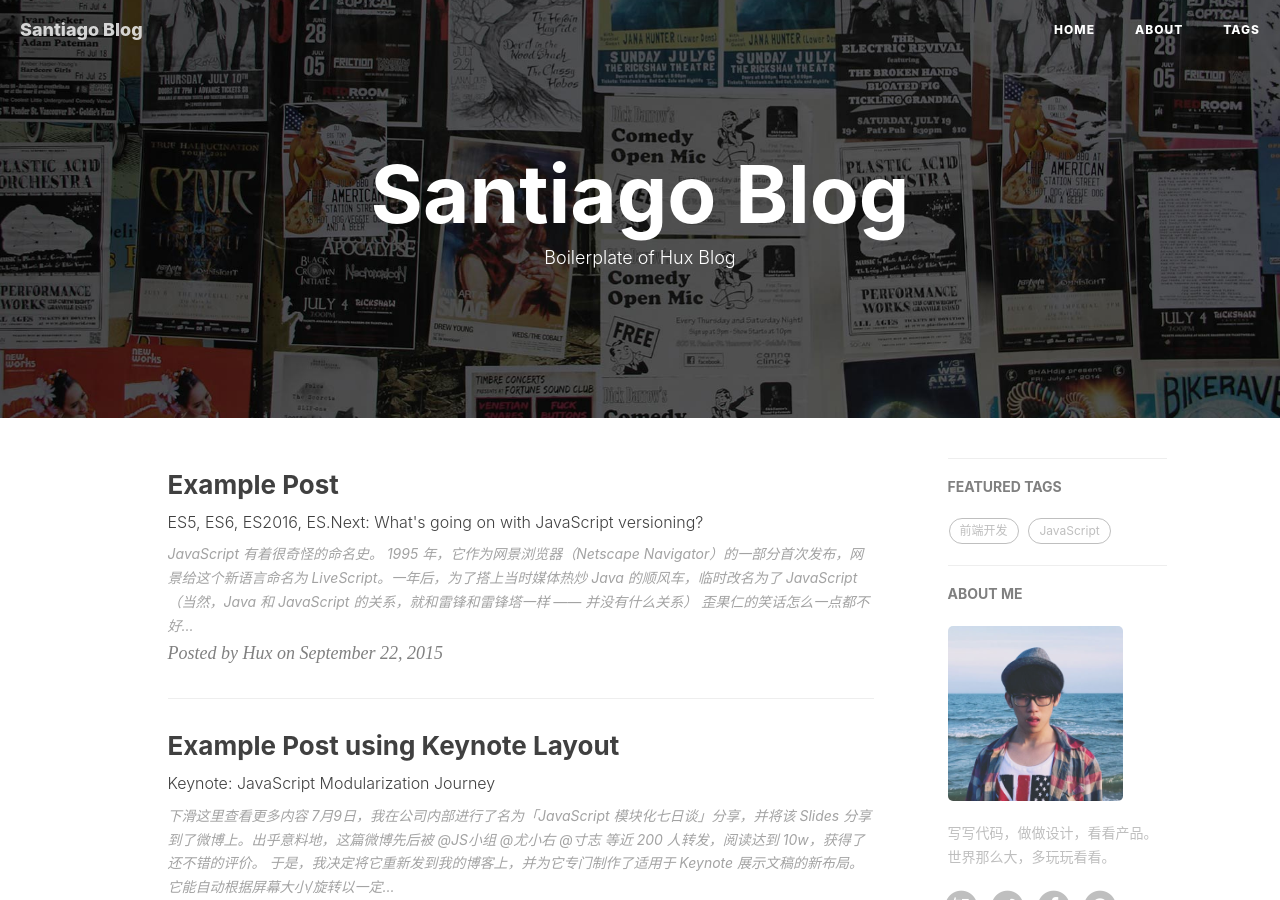
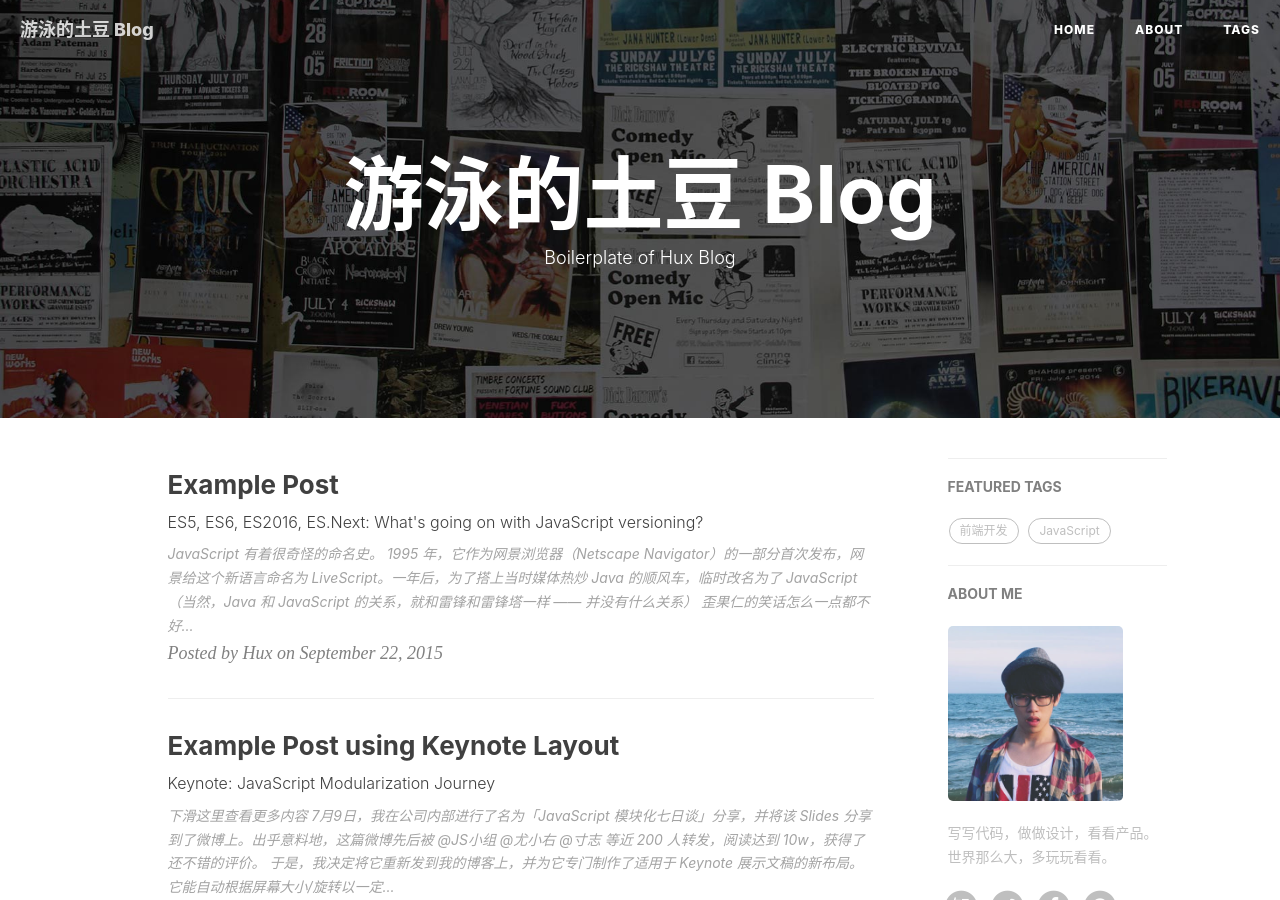
Before and after one commit to newday2016/newday2016.github.io, a Jekyll site: the page built from index.html, in a window 1280 px wide and 900 px high. Built offline with Jekyll 4.4.1, drawn with Linux system fonts in a browser that asks for light colours; nearby versions of some CDN libraries; the list of posts is cut into pages by our own code; comment, search, counter and statistics services are not loaded; some of the changed text lies outside the part shown.

Commit message:
2018-2
afadf

```diff
--- a/_config.yml
+++ b/_config.yml
@@ -1,22 +1,22 @@
 # Site settings
-title: Santiago Blog
-SEOTitle: 你的博客 | Santiago Blog
+title: 游泳的土豆 Blog
+SEOTitle: 你的博客 | 游泳的土豆 Blog
 header-img: img/home-bg.jpg
-email: santiago@gmail.com
+email: 游泳的土豆@gmail.com
 description: ""
 keyword: ""
-url: "http://santiago.me"              # your host, for absolute URL
+url: "http://游泳的土豆.me"              # your host, for absolute URL
 baseurl: ""         # for example, '/blog' if your blog hosted on 'host/blog'
 
 
 
 # SNS settings
 RSS: false
-weibo_username:     santiago
-zhihu_username:     santiago
-github_username:    santiago
+weibo_username:     游泳的土豆
+zhihu_username:     游泳的土豆
+github_username:    游泳的土豆
 #twitter_username:  huxpro
-facebook_username:  santiago
+facebook_username:  游泳的土豆
 
 
 
@@ -50,7 +50,7 @@ kramdown:
 #disqus_username: _your_disqus_short_name_
 
 # Duoshuo settings
-duoshuo_username: santiago
+duoshuo_username: 游泳的土豆
 # Share component is depend on Comment so we can NOT use share only.
 duoshuo_share: true                     # set to false if you want to use Comment without Sharing
 
@@ -62,7 +62,7 @@ duoshuo_share: true                     # set to false if you want to use Commen
 ba_track_id: 4cc1f2d8f3067386cc5cdb626a202900
 # Google Analytics
 ga_track_id: 'UA-49627206-1'            # Format: UA-xxxxxx-xx
-ga_domain: santiago.me
+ga_domain: 游泳的土豆.me
 
 
 
```
